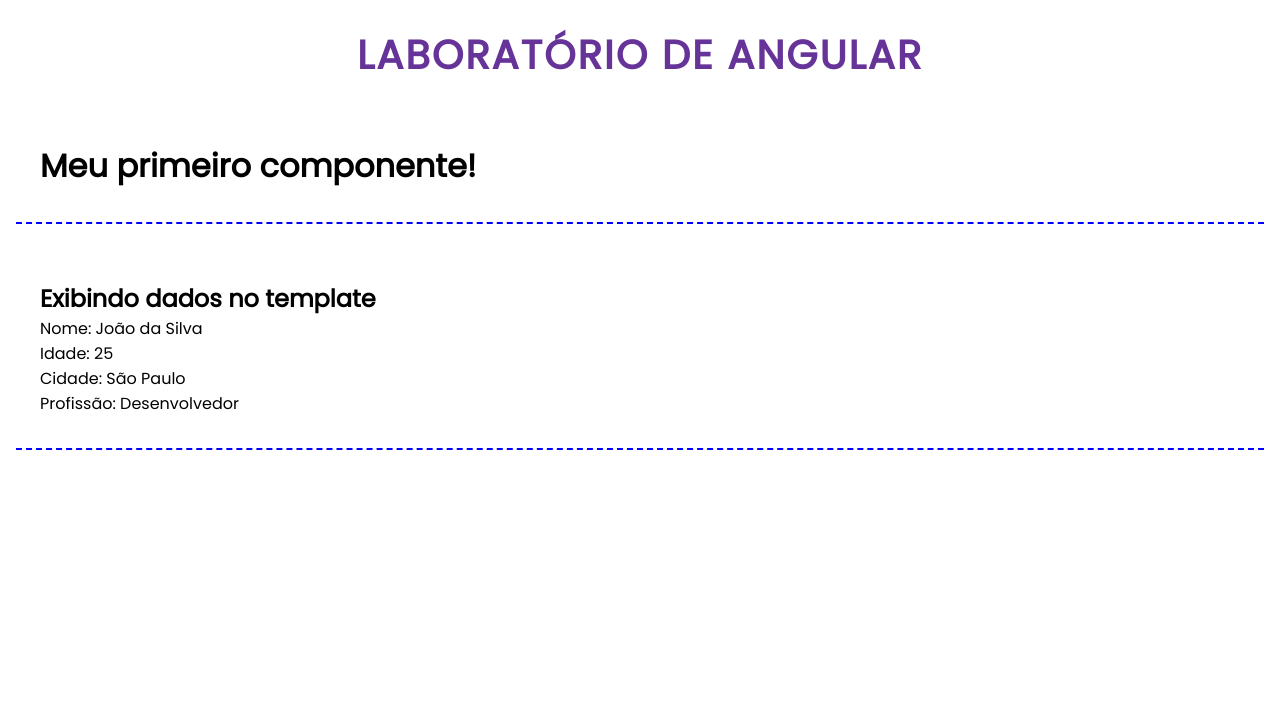
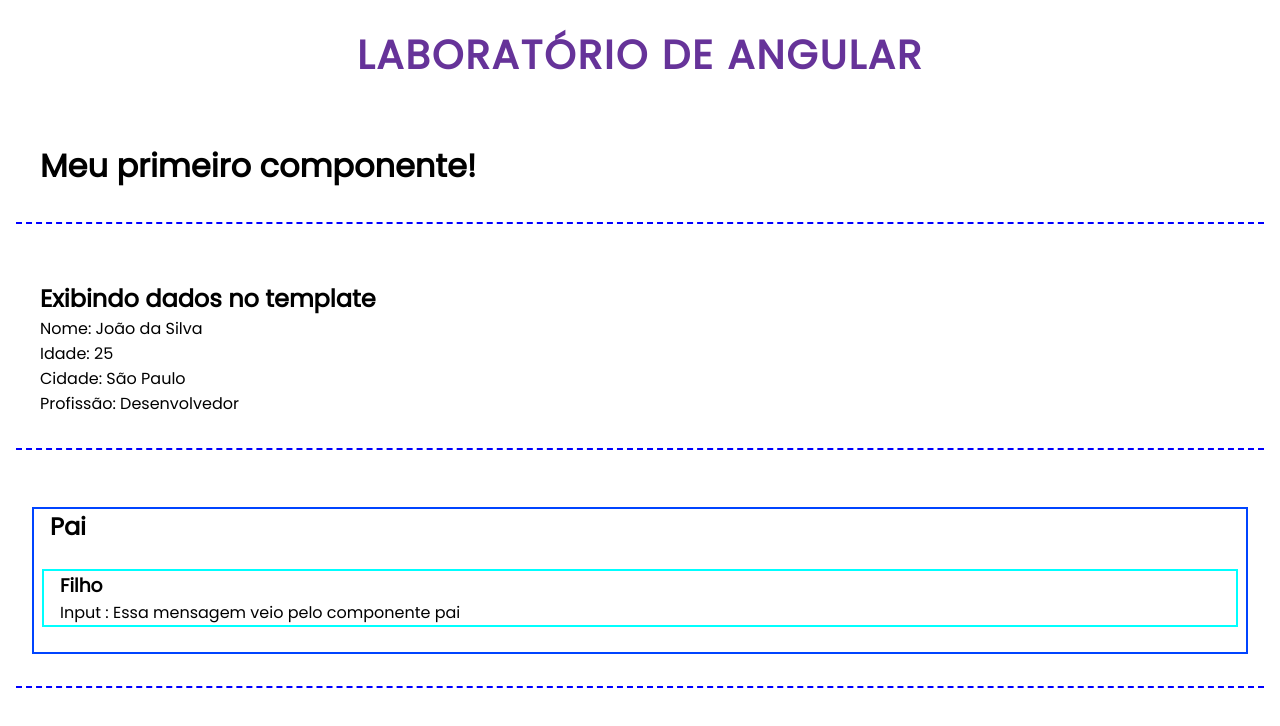
Before and after one commit to rachelpizane/angular-lab, an Angular app: page / in a window 1280 px wide. Shown: the top 726 px of the page. Built offline with nearby package versions, Linux system fonts and the light colour scheme.

Commit message:
criado componentes para testar o compartilhamento de dados pelo @Input

```diff
--- a/src/app/app.component.html
+++ b/src/app/app.component.html
@@ -1,3 +1,4 @@
 <h1> {{ title | uppercase }}</h1>
 <app-primeiro-componente></app-primeiro-componente>
 <app-dados></app-dados>
+<app-input-pai></app-input-pai>
--- a/src/app/app.component.ts
+++ b/src/app/app.component.ts
@@ -3,10 +3,11 @@
 import { PrimeiroComponenteComponent } from "./components/primeiro-componente/primeiro-componente.component";
 import { UpperCasePipe } from '@angular/common';
 import { DadosComponent } from "./components/dados/dados.component";
+import { InputPaiComponent } from "./components/input-pai/input-pai.component";
 
 @Component({
   selector: 'app-root',
-  imports: [UpperCasePipe, PrimeiroComponenteComponent, DadosComponent],
+  imports: [UpperCasePipe, PrimeiroComponenteComponent, DadosComponent, InputPaiComponent],
   templateUrl: './app.component.html',
   styleUrl: './app.component.css'
 })
--- /dev/null
+++ b/src/app/components/input-filho/input-filho.component.css
@@ -0,0 +1,3 @@
+div {
+  border: 2px solid aqua;
+}
--- /dev/null
+++ b/src/app/components/input-filho/input-filho.component.html
@@ -0,0 +1,4 @@
+<div>
+  <h3>Filho</h3>
+  <p>Input : {{ infoFilho }}</p>
+</div>
--- /dev/null
+++ b/src/app/components/input-pai/input-pai.component.css
@@ -0,0 +1,3 @@
+.assunto > div {
+  border: 2px solid rgb(0, 68, 255);
+}
--- /dev/null
+++ b/src/app/components/input-pai/input-pai.component.html
@@ -0,0 +1,6 @@
+<div class="assunto">
+  <div>
+    <h2>Pai</h2>
+    <app-input-filho [infoFilho]="infoPai"></app-input-filho>
+  </div>
+</div>
--- /dev/null
+++ b/src/app/components/input-pai/input-pai.component.ts
@@ -0,0 +1,12 @@
+import { Component } from '@angular/core';
+import { InputFilhoComponent } from "../input-filho/input-filho.component";
+
+@Component({
+  selector: 'app-input-pai',
+  imports: [InputFilhoComponent],
+  templateUrl: './input-pai.component.html',
+  styleUrl: './input-pai.component.css'
+})
+export class InputPaiComponent {
+  infoPai: string = "Essa mensagem veio pelo componente pai"
+}
```
Also changed, not shown: src/app/components/input-filho/input-filho.component.ts (added, +11 -0 lines), 2 other files (tests, documents, lock files or other folders).
